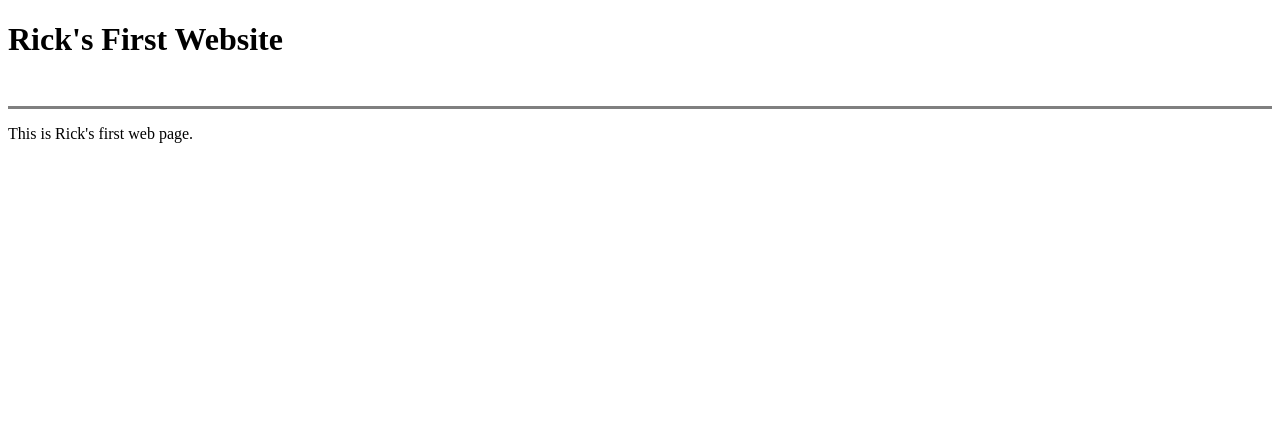
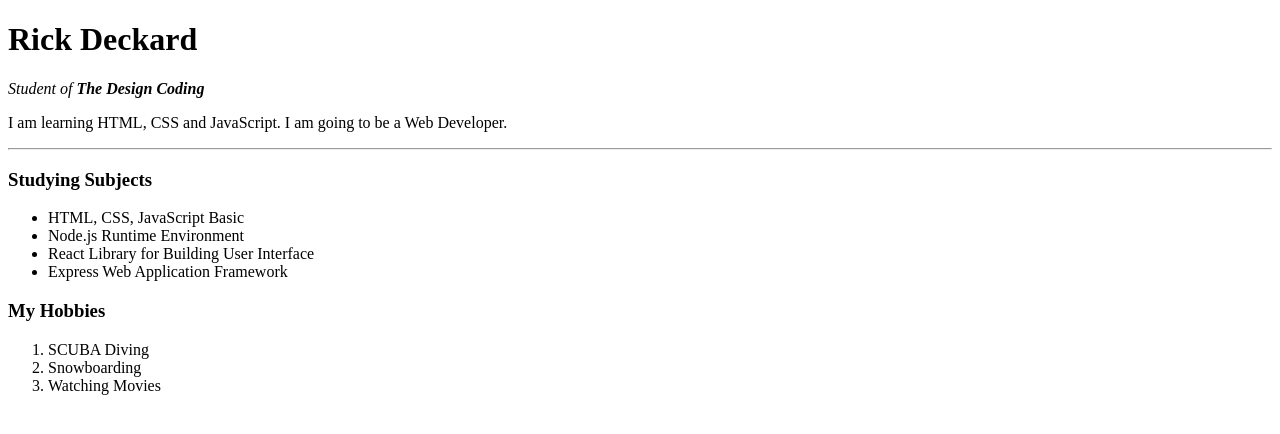
Before and after one commit to designcoding2/firstwebsite, a plain HTML site: page index.html in a window 1280 px wide. Drawn offline with Linux system fonts and the light colour scheme.

Commit message:
Update index.html

```diff
--- a/index.html
+++ b/index.html
@@ -8,10 +8,26 @@
     </head>
     <body>
 
-        <h1>Rick's First Website</h1>
-        <br>
-        <hr size="3" noshade>
-        <p>This is Rick's first web page.</p>
+        <h1>Rick Deckard</h1>
+        <p><em>Student of <strong>The Design Coding</></strong></em></p>
+        <p>
+            I am learning HTML, CSS and JavaScript. I am going to be a Web
+            Developer.
+        </p>
+        <hr>
+        <h3>Studying Subjects</h3>
+        <ul>
+            <li>HTML, CSS, JavaScript Basic</li>
+            <li>Node.js Runtime Environment</li>
+            <li>React Library for Building User Interface</li>
+            <li>Express Web Application Framework</li>
+        </ul>
+        <h3>My Hobbies</h3>
+        <ol>
+            <li>SCUBA Diving</li>
+            <li>Snowboarding</li>
+            <li>Watching Movies</li>
+        </ol>
 
     </body>
 </html>
```
